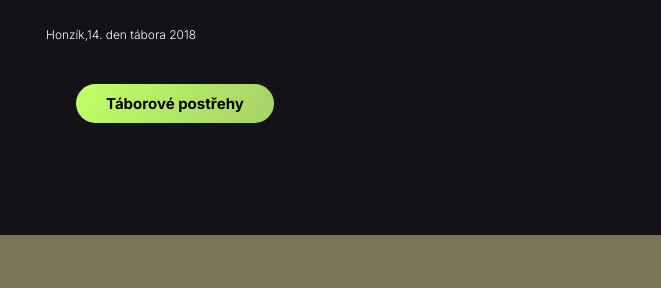
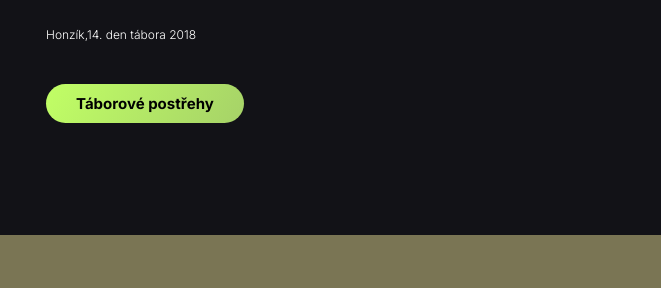
Before and after one commit to therezca/tabornevidomi, an Eleventy site: page index.html in a window 1280 px wide. Shown: the part 2097-2385 px from the top of the page, 619-1280 px from the left. Built offline with nearby package versions, Linux system fonts and the light colour scheme; Eleventy itself is replaced by a stand-in of ours; files that its build step writes are made by us from their sources.

Commit message:
button margin

```diff
--- a/SCSS/_button.scss
+++ b/SCSS/_button.scss
@@ -7,7 +7,7 @@
     border-radius: 20px;
     padding: 10px 30px 10px 30px;
     text-align: center;
-    margin: 30px;
+    margin: 30px 0px;
     font-weight: bold;
     font-size: 15px;
     border: 0px;}
```
Also changed, not shown: CSS/style.css, 1 other file.
